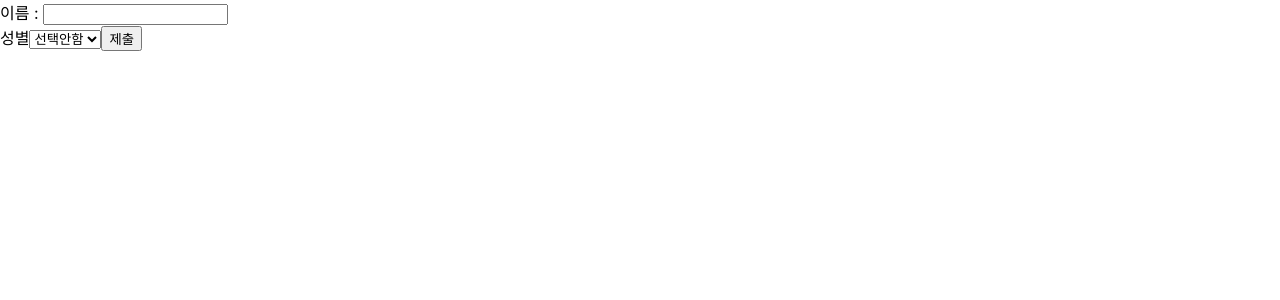
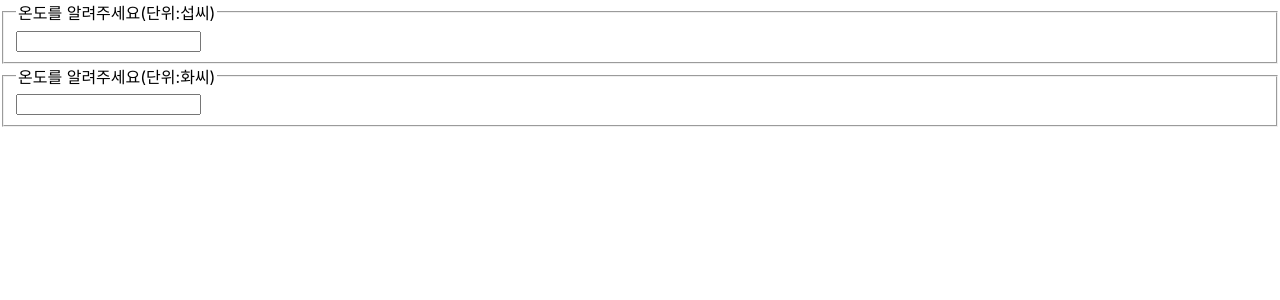
Before and after one commit to owlsuri/react-study, a React (Create React App) app in the folder my-app/: page / in a window 1280 px wide. Shown: the top 300 px of the page. Built offline with nearby package versions, Linux system fonts and the light colour scheme.

Commit message:
state lifting

```diff
--- /dev/null
+++ b/my-app/src/chapter_12/Calulater.jsx
@@ -0,0 +1,63 @@
+import React from "react";
+import { useState } from "react";
+import Temperature from "./Temparature";
+
+function BoilingVerdict(props) {
+  if (props.celsius >= 100) {
+    return <p style={{ color: "red" }}>물이 끓어요</p>;
+  }
+}
+
+function toCelsius(fahrenheit) {
+  return ((fahrenheit - 32) * 5) / 9;
+}
+
+function toFahrenheit(celsius) {
+  return (celsius * 9) / 5 + 32;
+}
+
+function tryConvert(temperature, convert) {
+  const input = parseFloat(temperature);
+  if (Number.isNaN(input)) {
+    return "";
+  }
+  const output = convert(input);
+  const rounded = Math.round(output * 1000) / 1000;
+  return rounded.toString();
+}
+
+export default function Calculator() {
+  const [temperature, setTemperature] = useState("");
+  const [scale, setScale] = useState("c");
+
+  const handleCelsiusChange = (temperature) => {
+    setTemperature(temperature);
+    setScale("c");
+  };
+
+  const handleFahrenheitChange = (temperature) => {
+    setTemperature(temperature);
+    setScale("f");
+  };
+
+  const celsius =
+    scale === "f" ? tryConvert(temperature, toCelsius) : temperature;
+  const fahrenheit =
+    scale === "c" ? tryConvert(temperature, toFahrenheit) : temperature;
+
+  return (
+    <div>
+      <Temperature
+        scale="c"
+        temperature={celsius}
+        onTemperatureChange={handleCelsiusChange}
+      />
+      <Temperature
+        scale="f"
+        temperature={fahrenheit}
+        onTemperatureChange={handleFahrenheitChange}
+      />
+      <BoilingVerdict celsius={parseFloat(celsius)} />
+    </div>
+  );
+}
--- /dev/null
+++ b/my-app/src/chapter_12/Temparature.jsx
@@ -0,0 +1,17 @@
+const scaleNames = {
+  c: "섭씨",
+  f: "화씨",
+};
+
+export default function Temperature(props) {
+  const handleChange = (event) => {
+    props.onTemperatureChange(event.target.value);
+  };
+
+  return (
+    <fieldset>
+      <legend>온도를 알려주세요(단위:{scaleNames[props.scale]})</legend>
+      <input value={props.temperature} onChange={handleChange} />
+    </fieldset>
+  );
+}
--- a/my-app/src/index.js
+++ b/my-app/src/index.js
@@ -2,13 +2,13 @@
 import "./index.css";
 import reportWebVitals from "./reportWebVitals";
 import { createRoot } from "react-dom/client";
-import SignUp from "./chapter_11/Signup";
+import Calculator from "./chapter_12/Calulater";
 
 const root = createRoot(document.getElementById("root"));
 
 root.render(
   <React.StrictMode>
-    <SignUp />
+    <Calculator />
   </React.StrictMode>
 );
 
```
